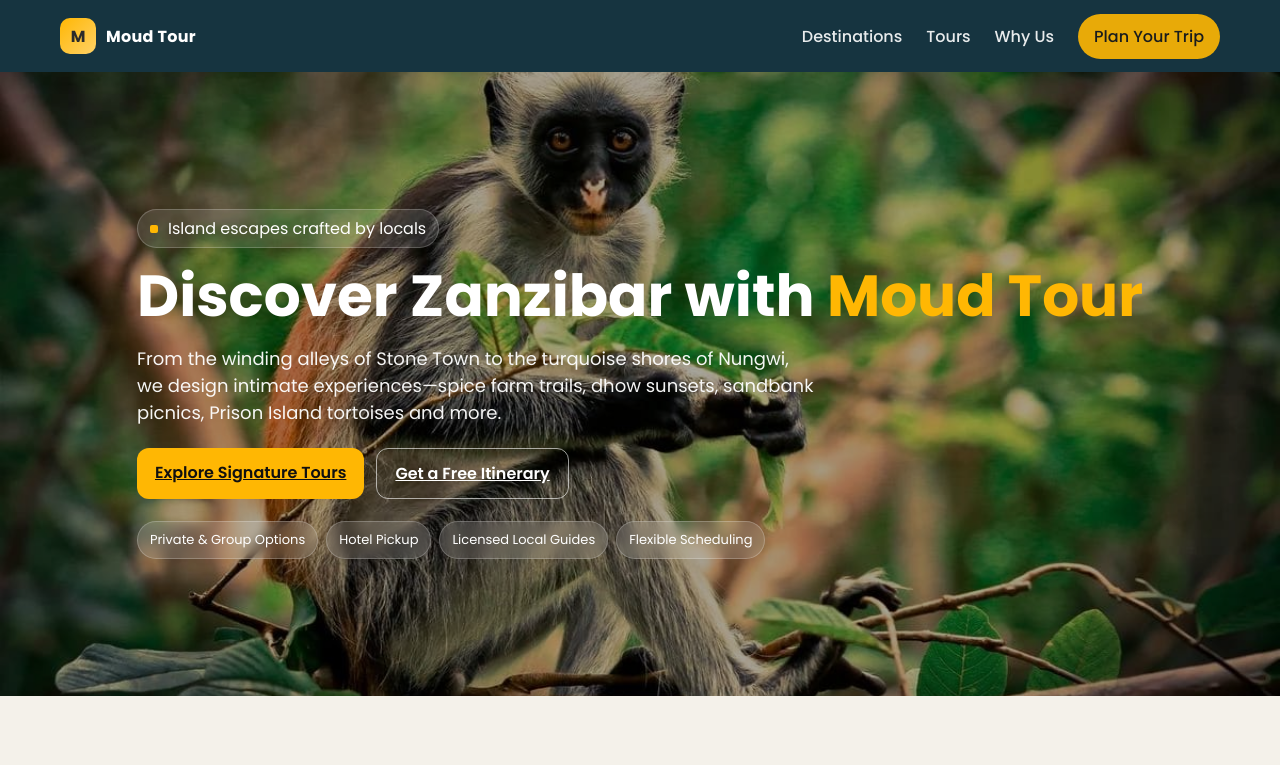
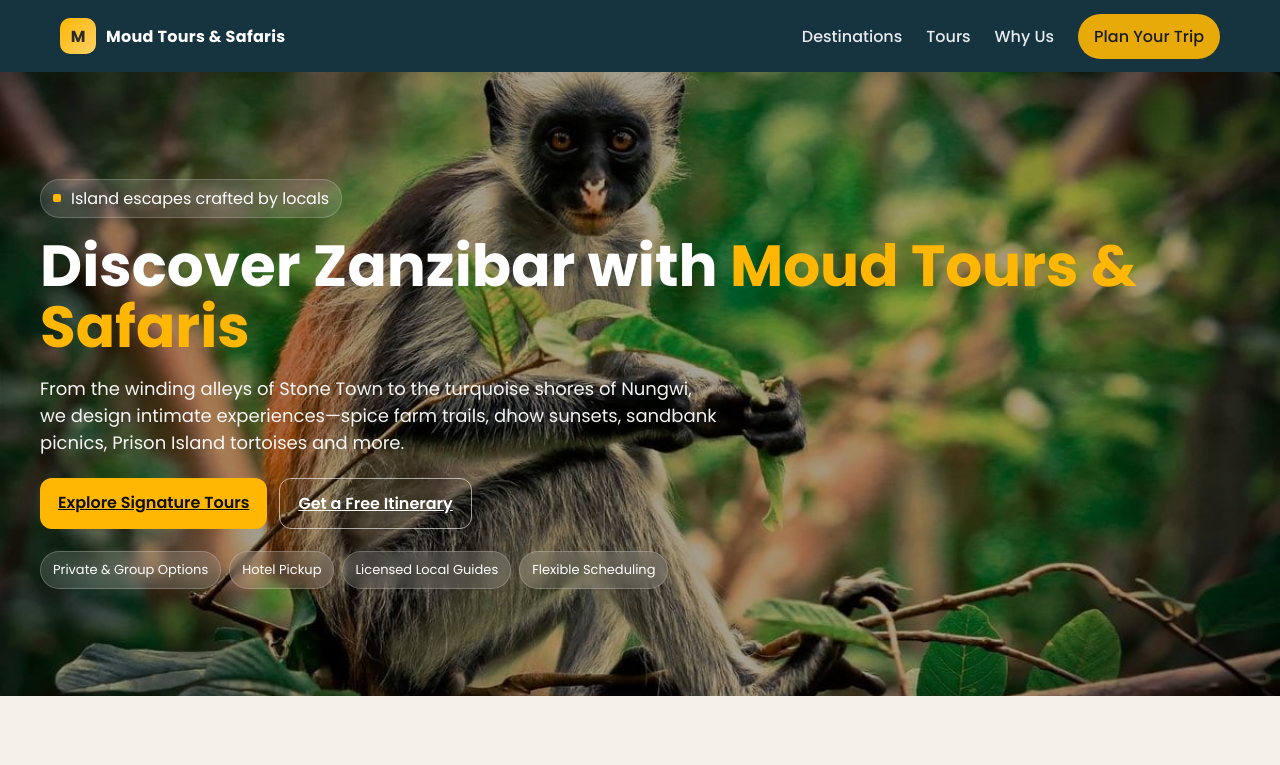
Before and after one commit to sulers/moudtour, a website: page index.html in a window 1280 px wide. Shown: the top 765 px of the page. Drawn offline with Linux system fonts and the light colour scheme.

Commit message:
web title change

```diff
--- a/index.html
+++ b/index.html
@@ -43,7 +43,7 @@
         <nav class="nav" aria-label="Main navigation">
           <a href="#top" class="brand">
             <div class="brand-logo">M</div>
-            <div class="brand-name">Moud Tour</div>
+            <div class="brand-name">Moud Tours & Safaris</div>
           </a>
           <button class="burger" aria-label="Open menu" id="burger">☰</button>
           <div class="menu" id="menu">
@@ -72,7 +72,7 @@
         </div>
         <h1>
           Discover Zanzibar with
-          <span style="color: var(--gold)">Moud Tour</span>
+          <span style="color: var(--gold)">Moud Tours & Safaris</span>
         </h1>
         <p>
           From the winding alleys of Stone Town to the turquoise shores of
```
Also changed, not shown: booking.html (+1 -1 lines), tours.html (+1 -1 lines), why-us.html (+1 -1 lines).
